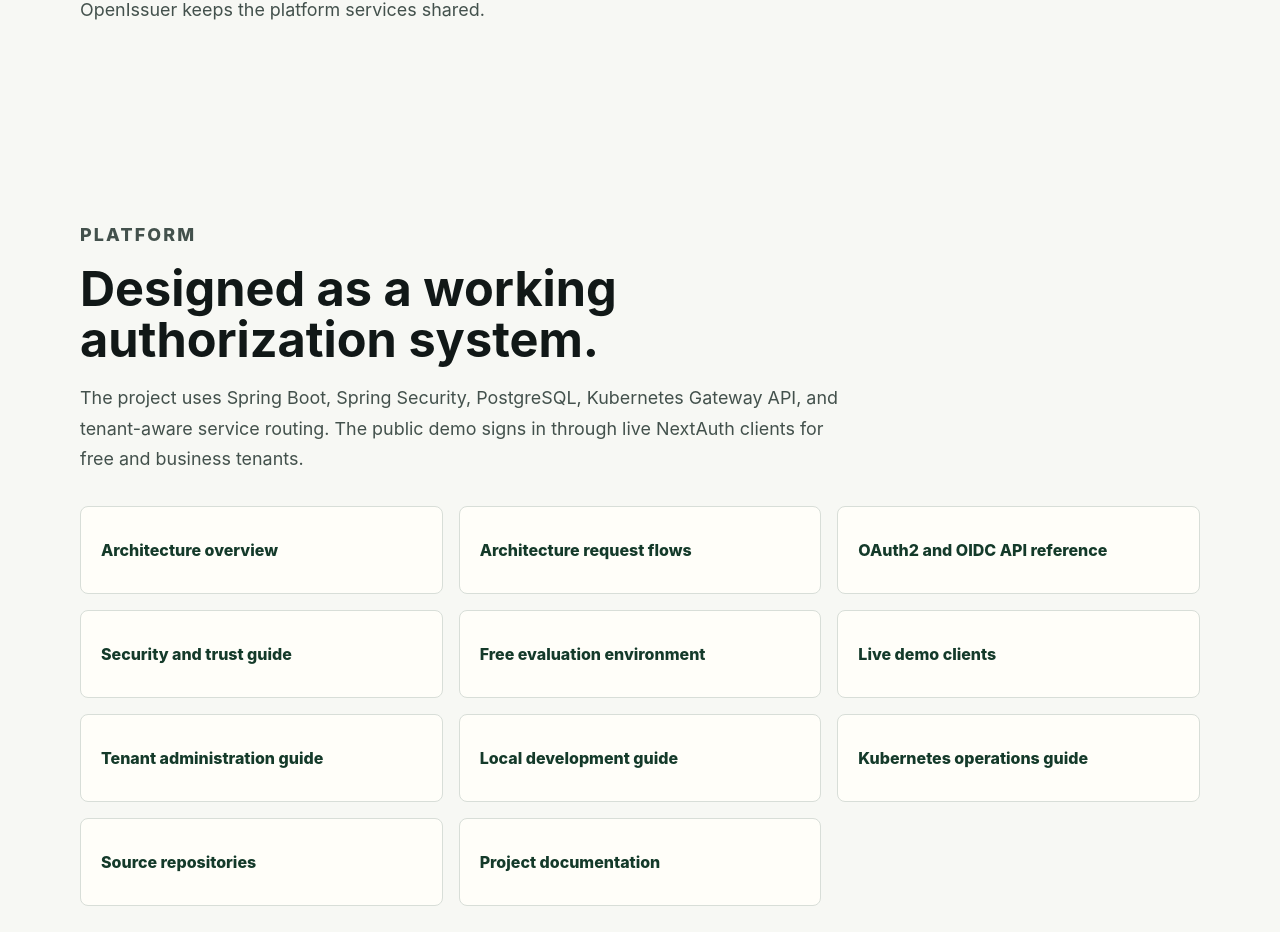
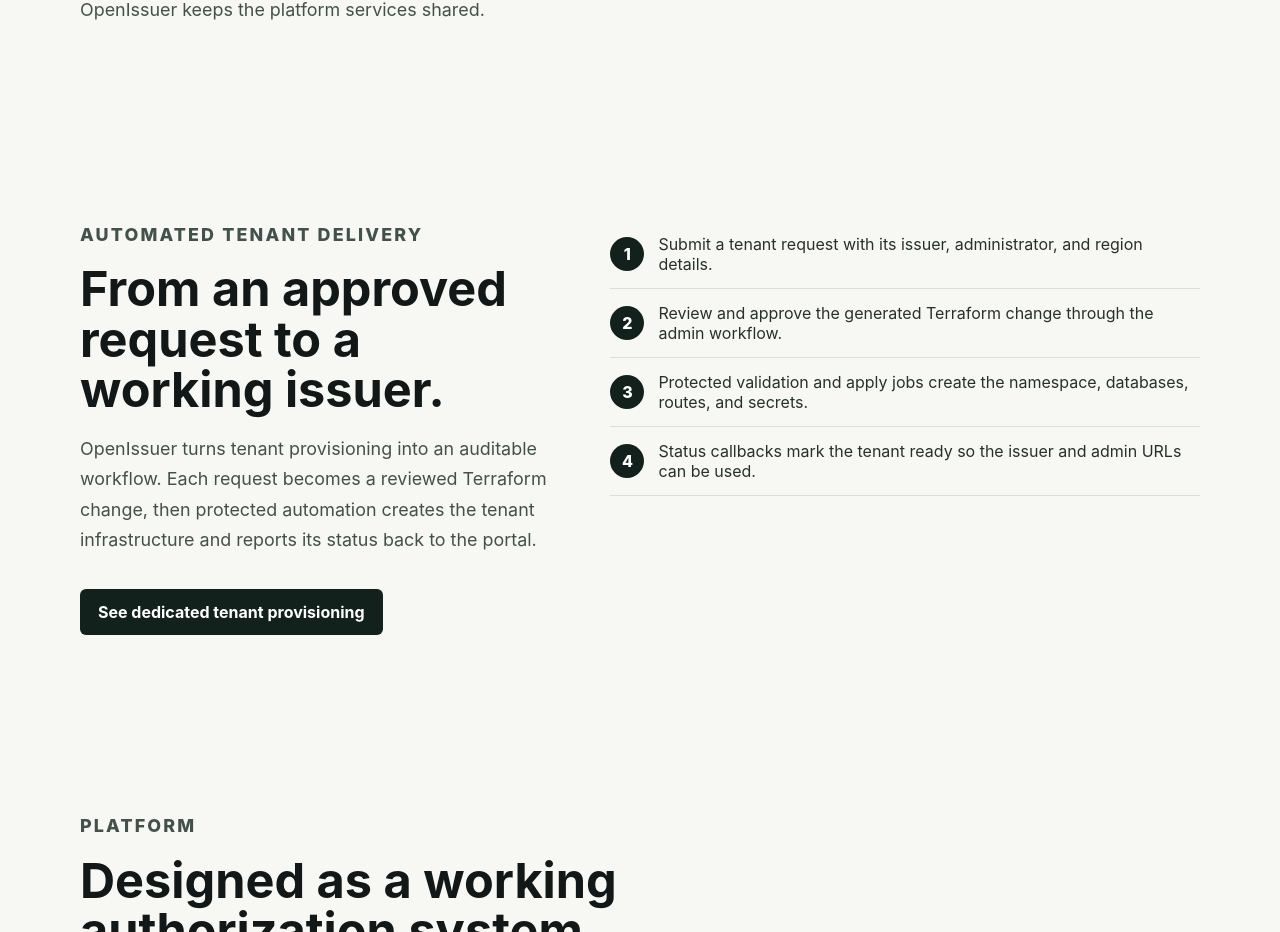
Before and after one commit to sonamsamdupkhangsar/openissuer-site, a Next.js app: page / in a window 1280 px wide. Shown: the part 1836-2768 px from the top of the page. Built offline with nearby package versions, Linux system fonts and the light colour scheme; no server answers.

Commit message:
Highlight automated tenant provisioning

```diff
--- a/pages/index.tsx
+++ b/pages/index.tsx
@@ -16,6 +16,13 @@
   'Admins create OAuth clients and manage users.',
   'Applications redirect users to the matching issuer.',
   'OpenIssuer returns tenant-scoped tokens and claims.'
+]
+
+const provisioningSteps = [
+  'Submit a tenant request with its issuer, administrator, and region details.',
+  'Review and approve the generated Terraform change through the admin workflow.',
+  'Protected validation and apply jobs create the namespace, databases, routes, and secrets.',
+  'Status callbacks mark the tenant ready so the issuer and admin URLs can be used.'
 ]
 
 export default function Home() {
@@ -116,6 +123,28 @@
           </ol>
         </section>
 
+        <section className={styles.splitSection}>
+          <div>
+            <p className={styles.eyebrow}>Automated tenant delivery</p>
+            <h2>From an approved request to a working issuer.</h2>
+            <p>
+              OpenIssuer turns tenant provisioning into an auditable workflow. Each
+              request becomes a reviewed Terraform change, then protected automation
+              creates the tenant infrastructure and reports its status back to the portal.
+            </p>
+            <div className={styles.actions}>
+              <Link href="/tenant-provisioning" className={styles.primaryAction}>
+                See dedicated tenant provisioning
+              </Link>
+            </div>
+          </div>
+          <ol className={styles.stepList}>
+            {provisioningSteps.map((step) => (
+              <li key={step}>{step}</li>
+            ))}
+          </ol>
+        </section>
+
         <section className={styles.section}>
           <div className={styles.sectionIntro}>
             <p className={styles.eyebrow}>Platform</p>
```
Also changed, not shown: pages/tenant-provisioning.tsx (+19 -0 lines).
